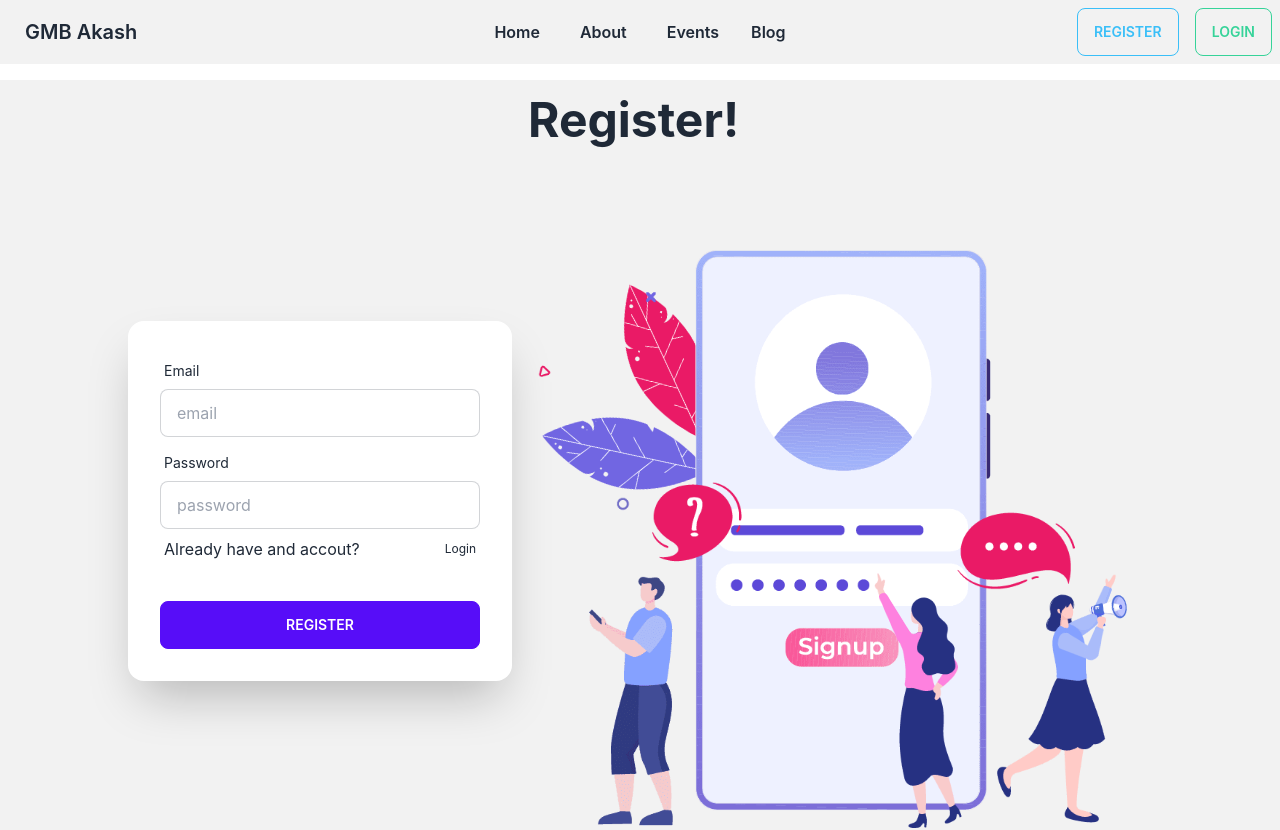
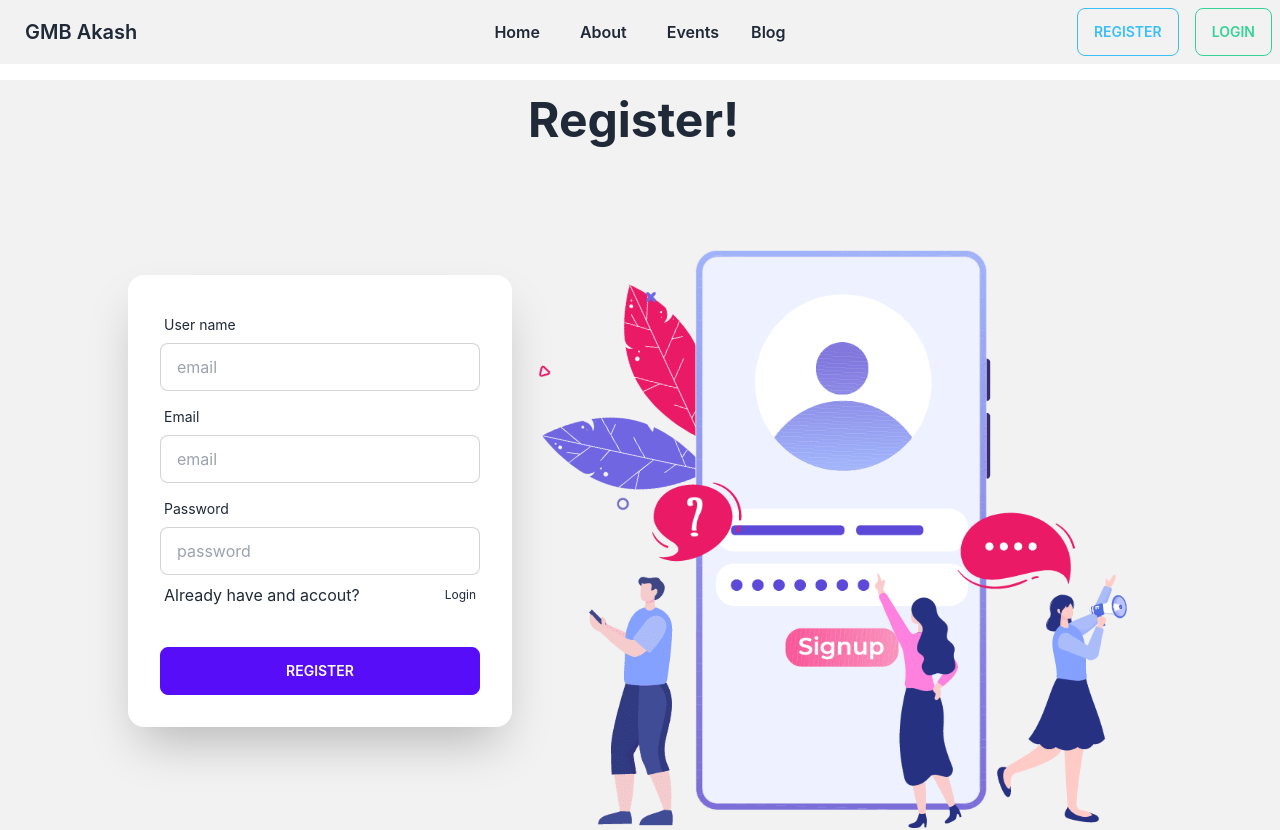
Before and after one commit to gaznafis007/gmb-client, a React (Create React App) app: page /register in a window 1280 px wide. Shown: the top 830 px of the page. Built offline with nearby package versions, Linux system fonts and the light colour scheme; no server answers.

Commit message:
sign in and log in initialize

```diff
--- a/src/Pages/Login/Login.js
+++ b/src/Pages/Login/Login.js
@@ -1,9 +1,23 @@
-import React from "react";
+import React, { useContext } from "react";
 import Lottie from "lottie-react";
 import signInAnimation from "./50124-user-profile.json";
 import { Link } from "react-router-dom";
+import { AuthContext } from "../../contexts/AuthContext/AuthProvider";
 
 const Login = () => {
+  const { login } = useContext(AuthContext);
+  const handleLogin = (event) => {
+    event.preventDefault();
+    const form = event.target;
+    const email = form.email.value;
+    const password = form.password.value;
+    login(email, password)
+      .then((result) => {
+        const user = result.user;
+        console.log(user);
+      })
+      .catch((error) => console.log(error.messages));
+  };
   return (
     <div className="hero min-h-screen bg-base-200 my-4">
       <div className="hero-content w-full flex-col lg:flex-row-reverse">
@@ -12,13 +26,14 @@ const Login = () => {
           <Lottie animationData={signInAnimation}></Lottie>
         </div>
         <div className="card flex-shrink-0 w-1/2 max-w-sm shadow-2xl bg-base-100">
-          <div className="card-body">
+          <form onSubmit={handleLogin} className="card-body">
             <div className="form-control">
               <label className="label">
                 <span className="label-text">Email</span>
               </label>
               <input
                 type="text"
+                name="email"
                 placeholder="email"
                 className="input input-bordered"
               />
@@ -29,6 +44,7 @@ const Login = () => {
               </label>
               <input
                 type="text"
+                name="password"
                 placeholder="password"
                 className="input input-bordered"
               />
@@ -42,7 +58,7 @@ const Login = () => {
             <div className="form-control mt-6">
               <button className="btn btn-primary">Login</button>
             </div>
-          </div>
+          </form>
         </div>
       </div>
     </div>
--- a/src/Pages/Register/Register.js
+++ b/src/Pages/Register/Register.js
@@ -3,11 +3,28 @@ import Lottie from "lottie-react";
 import registerAnimation from "./118046-lf20-oahmox5rjson.json";
 import { Link } from "react-router-dom";
 import { AuthContext } from "../../contexts/AuthContext/AuthProvider";
+import { useNavigate } from "react-router-dom";
 
 const Register = () => {
-  const { registerUser } = useContext(AuthContext);
+  const navigate = useNavigate();
+  const { registerUser, getProfile, logOut } = useContext(AuthContext);
   const handleRegister = (event) => {
     event.preventDefault();
+    const form = event.target;
+    const name = form.name.value;
+    const email = form.email.value;
+    const password = form.password.value;
+    registerUser(email, password)
+      .then((result) => {
+        const user = result.user;
+        console.log(user);
+        getProfile(name);
+        logOut();
+        navigate("/login");
+      })
+      .catch((err) => {
+        console.log(err.message);
+      });
   };
   return (
     <div className="hero min-h-screen bg-base-200 my-4">
@@ -17,13 +34,25 @@ const Register = () => {
           <Lottie animationData={registerAnimation}></Lottie>
         </div>
         <div className="card flex-shrink-0 w-1/2 max-w-sm shadow-2xl bg-base-100">
-          <form className="card-body">
+          <form onSubmit={handleRegister} className="card-body">
+            <div className="form-control">
+              <label className="label">
+                <span className="label-text">User name</span>
+              </label>
+              <input
+                type="text"
+                name="name"
+                placeholder="email"
+                className="input input-bordered"
+              />
+            </div>
             <div className="form-control">
               <label className="label">
                 <span className="label-text">Email</span>
               </label>
               <input
                 type="text"
+                name="email"
                 placeholder="email"
                 className="input input-bordered"
               />
@@ -34,6 +63,7 @@ const Register = () => {
               </label>
               <input
                 type="text"
+                name="password"
                 placeholder="password"
                 className="input input-bordered"
               />
--- a/src/Pages/Shared/Header.js
+++ b/src/Pages/Shared/Header.js
@@ -1,7 +1,9 @@
-import React from "react";
+import React, { useContext } from "react";
 import { Link } from "react-router-dom";
+import { AuthContext } from "../../contexts/AuthContext/AuthProvider";
 
 const Header = () => {
+  const { user } = useContext(AuthContext);
   const items = (
     <>
       <li className="mr-2 font-semibold">
--- a/src/contexts/AuthContext/AuthProvider.js
+++ b/src/contexts/AuthContext/AuthProvider.js
@@ -1,14 +1,39 @@
-import React, { createContext } from "react";
+import React, { createContext, useEffect, useState } from "react";
 import { app } from "../../Firebase/firebase.config";
-import { createUserWithEmailAndPassword, getAuth } from "firebase/auth";
+import {
+  createUserWithEmailAndPassword,
+  getAuth,
+  onAuthStateChanged,
+  signInWithEmailAndPassword,
+  updateProfile,
+  signOut,
+} from "firebase/auth";
 
 export const AuthContext = createContext();
 const AuthProvider = ({ children }) => {
   const auth = getAuth(app);
+  const [user, setUser] = useState(null);
   const registerUser = (email, password) => {
     return createUserWithEmailAndPassword(auth, email, password);
   };
-  const value = { registerUser };
+  const login = (email, password) => {
+    return signInWithEmailAndPassword(auth, email, password);
+  };
+  const getProfile = (usrname) => {
+    return updateProfile(auth.currentUser, {
+      displayName: usrname,
+    });
+  };
+  const logOut = () => {
+    return signOut(auth);
+  };
+  const value = { user, registerUser, login, getProfile, logOut };
+  useEffect(() => {
+    const unsubscribe = onAuthStateChanged(auth, (currentUser) => {
+      setUser(user);
+    });
+    return () => unsubscribe();
+  }, []);
   return <AuthContext.Provider value={value}>{children}</AuthContext.Provider>;
 };
 
```
